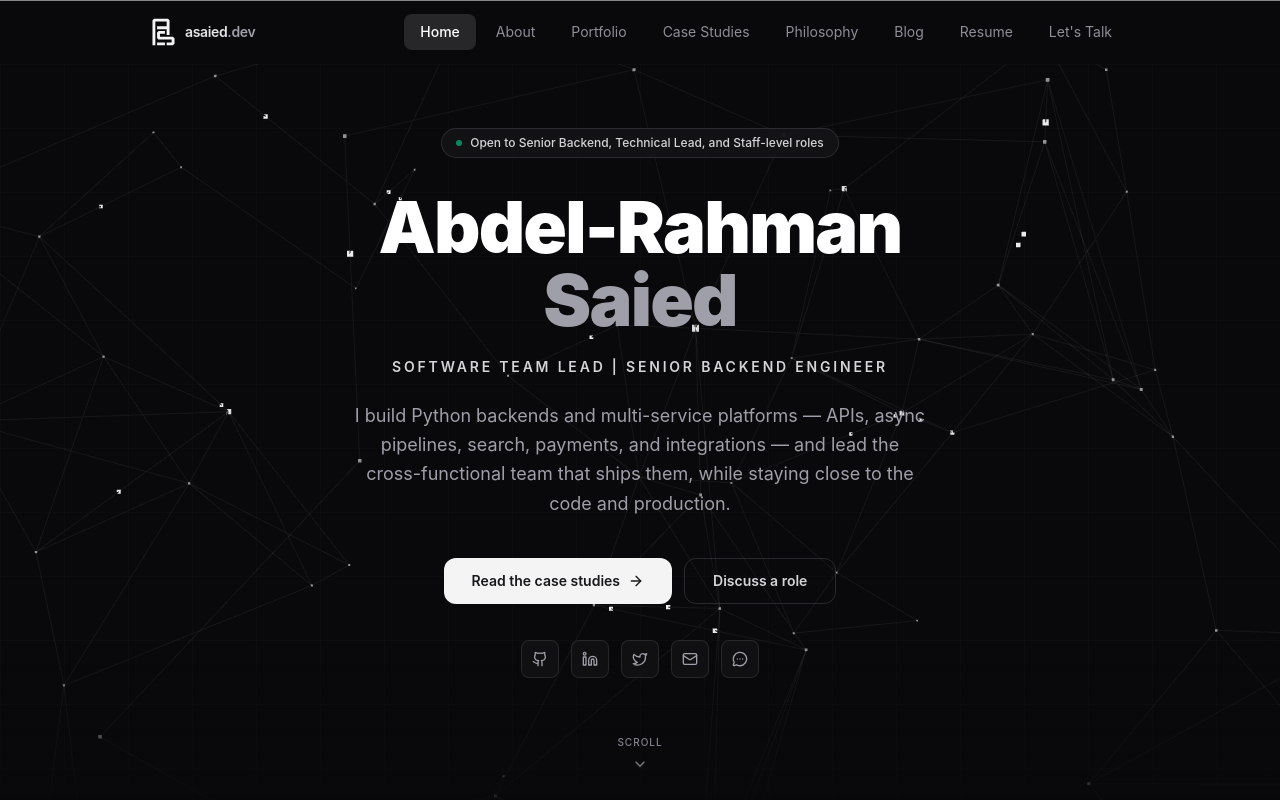
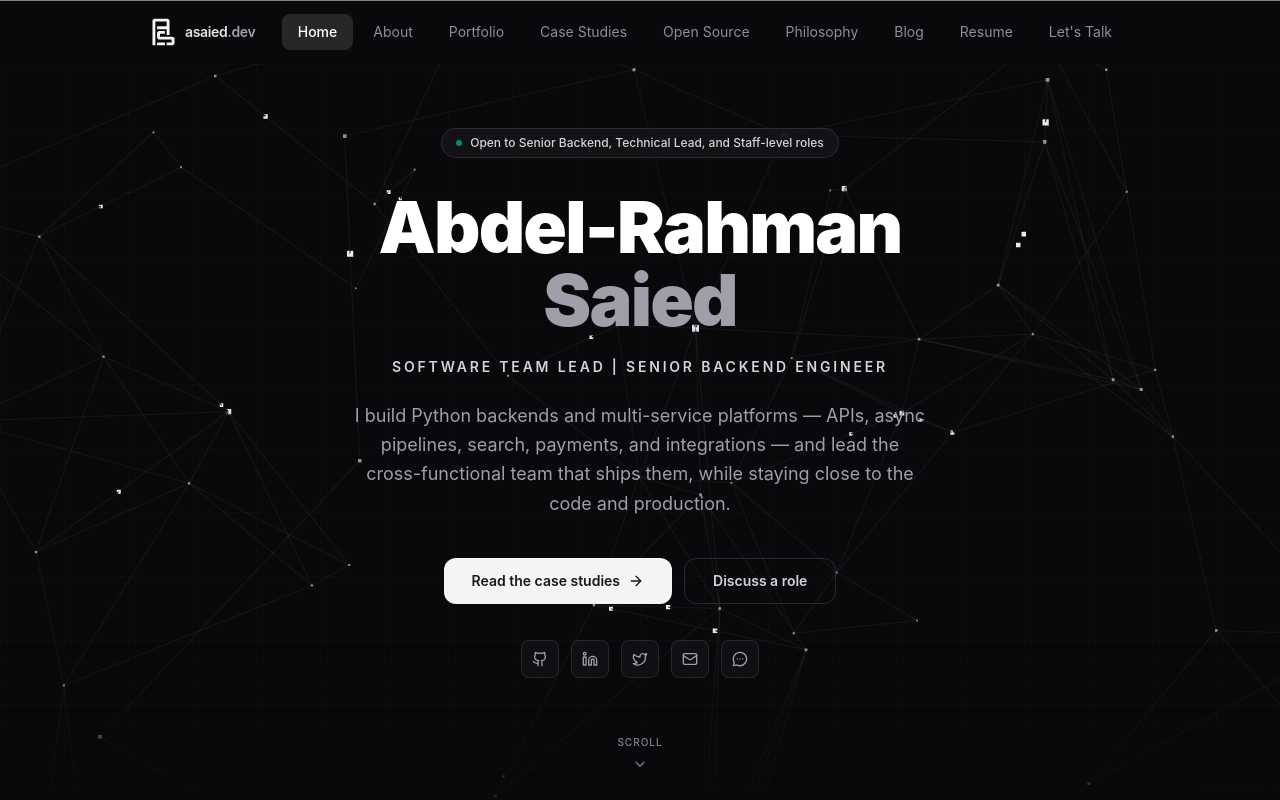
Before and after one commit to Abdel-RahmanSaied/A-Saied-Portfolio, a Next.js app: page / in a window 1280 px wide. Shown: the top 800 px of the page. Built offline with nearby package versions, Linux system fonts and the light colour scheme.

Commit message:
feat(nav): link Open Source and show the full nav from 1024px
Nine items need about 950px. At 768px the labels wrapped and "Let's Talk"
ran off the edge, so tablets now get the menu button.

```diff
--- a/src/components/Navbar.tsx
+++ b/src/components/Navbar.tsx
@@ -12,6 +12,7 @@ const navItems = [
   { name: "About",         href: "/about" },
   { name: "Portfolio",     href: "/portfolio" },
   { name: "Case Studies",  href: "/case-studies" },
+  { name: "Open Source",   href: "/open-source" },
   { name: "Philosophy",    href: "/engineering-philosophy" },
   { name: "Blog",          href: "/blog" },
   { name: "Resume",        href: "/resume" },
@@ -66,7 +67,8 @@ export default function Navbar() {
           </Link>
 
           {/* Desktop */}
-          <div className="hidden md:flex items-center gap-1">
+          {/* Nine items need ~950px; below lg they wrap, so tablets get the menu button. */}
+          <div className="hidden lg:flex items-center gap-1">
             {navItems.map((item) => {
               const active = pathname === item.href;
               return (
@@ -74,7 +76,7 @@ export default function Navbar() {
                   key={item.href}
                   href={item.href}
                   aria-current={active ? "page" : undefined}
-                  className={`relative px-3 lg:px-4 py-2 rounded-lg text-sm transition-colors duration-200 ${
+                  className={`relative px-3 xl:px-4 py-2 rounded-lg text-sm transition-colors duration-200 ${
                     active ? "text-white font-medium" : "text-fg-muted hover:text-zinc-200 font-normal"
                   }`}
                 >
@@ -97,7 +99,7 @@ export default function Navbar() {
             aria-expanded={isOpen}
             aria-controls="mobile-menu"
             aria-label={isOpen ? "Close menu" : "Open menu"}
-            className="md:hidden p-2 rounded-lg text-fg-muted hover:text-zinc-200 hover:bg-zinc-800/60 transition-all"
+            className="lg:hidden p-2 rounded-lg text-fg-muted hover:text-zinc-200 hover:bg-zinc-800/60 transition-all"
           >
             {isOpen ? <X className="w-5 h-5" /> : <Menu className="w-5 h-5" />}
           </button>
@@ -113,7 +115,7 @@ export default function Navbar() {
             animate={{ opacity: 1, y: 0 }}
             exit={{ opacity: 0, y: -8 }}
             transition={{ duration: 0.15 }}
-            className="md:hidden border-t border-zinc-800/60 bg-zinc-950/95 backdrop-blur-xl"
+            className="lg:hidden border-t border-zinc-800/60 bg-zinc-950/95 backdrop-blur-xl"
           >
             <div className="max-w-5xl mx-auto px-6 py-3 space-y-1">
               {navItems.map((item) => {
```
